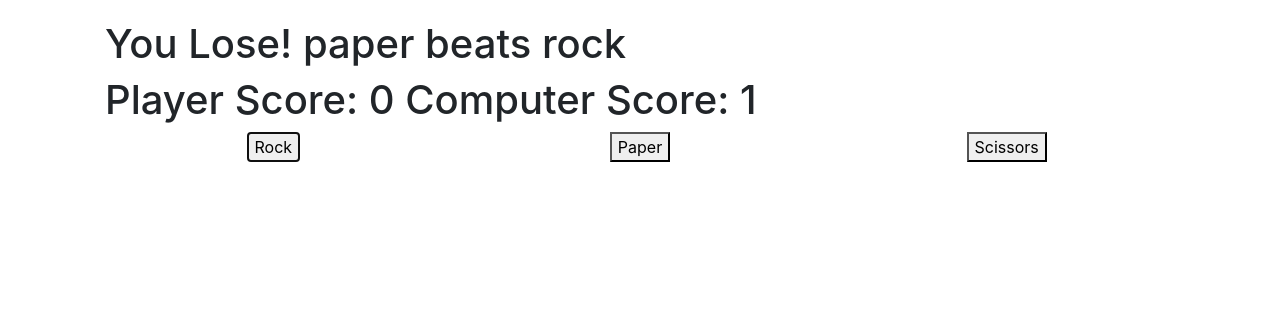
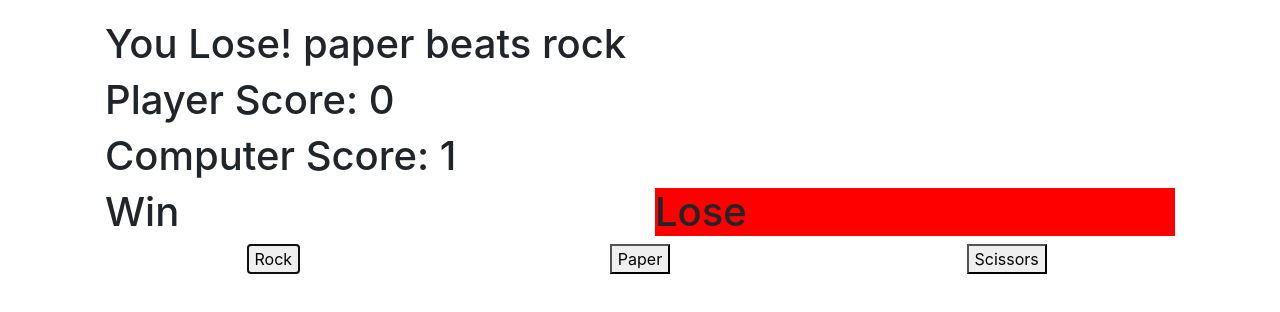
Before and after one commit to steventn/rock-paper-scissors, a plain HTML site: page index.html in a window 1280 px wide. Both pictures are taken after a click on the button "Rock". Drawn offline with nearby package versions, Linux system fonts and the light colour scheme.

Commit message:
made UI more clear and color flashes indicating win or loss

```diff
--- a/index.html
+++ b/index.html
@@ -16,7 +16,16 @@
                 <h1 id="result">Result: </h1>
             </div>
             <div class="col-12">
-                <h1 id="score">Score: </h1>
+                <h1 id="player-score">Player Score: </h1>
+            </div>
+            <div class="col-12">
+                <h1 id="computer-score">Computer Score: </h1>
+            </div>
+            <div class="col-6">
+                <h1 id="win">Win</h1>
+            </div>
+            <div class="col-6">
+                <h1 id="lose">Lose</h1>
             </div>
             <div class="col text-center">
                 <button id="rock-button">Rock</button>
--- a/scripts.js
+++ b/scripts.js
@@ -15,12 +15,11 @@ let computerSelection = "";
 const button = document.querySelectorAll('button');
 
 button.forEach(choice => choice.addEventListener('click', () => {
+    resetColors();
     playerSelection = choice.innerHTML.toLowerCase();
     computerSelection = computerPlay();
-    console.log("player: " + playerSelection + " computer: " + computerSelection);
     result(singleRound(playerSelection, computerSelection));
     score(playerScore, computerScore);
-
 }));
 
 function computerPlay() {
@@ -46,10 +45,19 @@ function singleRound(playerSelection, computerSelection) {
 
 function result(round) {
     document.getElementById('result').innerHTML = round;
+    if (round.includes(win)) {
+        flashResult(win);
+    }
+
+    if (round.includes(lose)) {
+        flashResult(lose);
+    }
 }
 
 function score(playerScore, computerScore) {
-    document.getElementById('score').innerHTML = "Player Score: " + playerScore + " Computer Score: " + computerScore;
+    document.getElementById('player-score').innerHTML = "Player Score: " + playerScore;
+    document.getElementById('computer-score').innerHTML = "Computer Score: " + computerScore;
+
     if (playerScore === 5 && computerScore < 5) {
         alert("YOU WIN!");
         reset();
@@ -91,3 +99,18 @@ function winOrLose(playerSelection, computerSelection) {
         return lose + rock + " beats " + scissors;
     }
 }
+
+function flashResult (result) {
+    if (result === win) {
+        document.getElementById('win').style.backgroundColor = "green";
+    }
+
+    if (result === lose) {
+        document.getElementById('lose').style.backgroundColor = "red";
+    }
+}
+
+function resetColors () {
+    document.getElementById('win').style.backgroundColor = "white";
+    document.getElementById('lose').style.backgroundColor = "white";
+}
```
